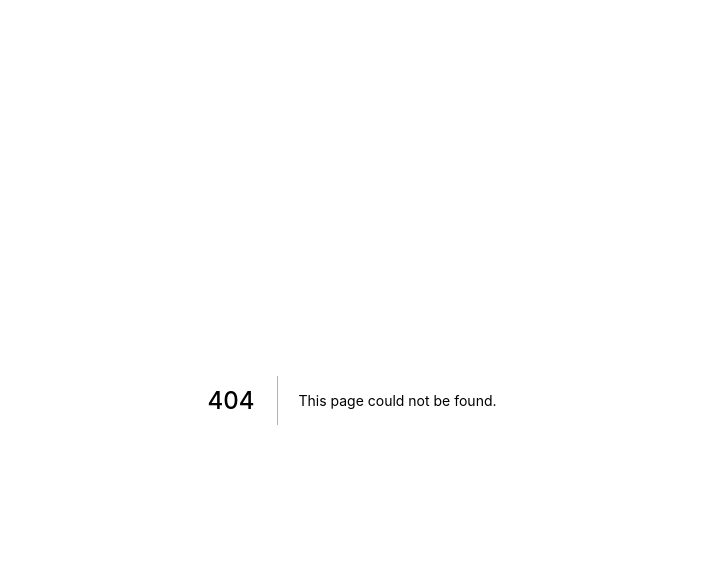
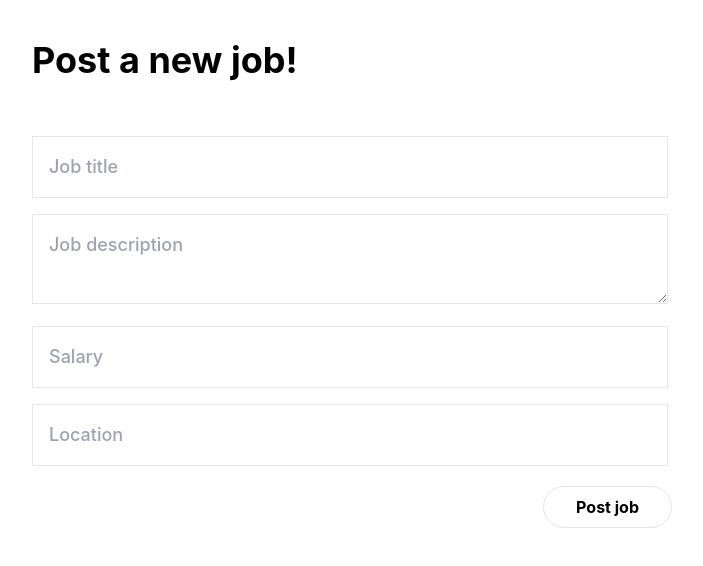
Before and after one commit to FranSarr/job-board, a Next.js app: page /new in a window 1280 px wide. Before the commit this address had no page. Shown: the top 566 px of the page, without its empty margins (288-991 px from the left). Built offline with nearby package versions, Linux system fonts and the light colour scheme; no server answers; sample sign-in values are in the browser's storage.

Commit message:
I finish the job post endpoint

```diff
--- /dev/null
+++ b/pages/api/job.js
@@ -0,0 +1,53 @@
+import prisma from 'lib/prisma'
+import { getSession } from 'next-auth/react'
+
+export default async function handler(req, res) {
+  if (req.method !== 'POST') {
+    return res.status(501).end()
+  }
+
+  const session = await getSession({ req })
+
+  if (!session) return res.status(401).json({ message: 'Not logged in' })
+
+  const user = await prisma.user.findUnique({
+    where: {
+      id: session.user.id,
+    },
+  })
+
+  if (!user) return res.status(401).json({ message: 'User not found' })
+
+  if (req.method === 'POST') {
+    if (!req.body.title)
+      return res
+        .status(400)
+        .json({ message: 'Required parameter title missing' })
+    if (!req.body.description)
+      return res
+        .status(400)
+        .json({ message: 'Required parameter description missing' })
+    if (!req.body.location)
+      return res
+        .status(400)
+        .json({ message: 'Required parameter location missing' })
+    if (!req.body.salary)
+      return res
+        .status(400)
+        .json({ message: 'Required parameter salary missing' })
+
+    await prisma.job.create({
+      data: {
+        title: req.body.title,
+        description: req.body.description,
+        location: req.body.location,
+        salary: req.body.salary,
+        author: {
+          connect: { id: user.id },
+        },
+      },
+    })
+
+    res.status(200).end()
+  }
+}
--- /dev/null
+++ b/pages/new.js
@@ -0,0 +1,87 @@
+import { useState } from 'react'
+import { useSession } from 'next-auth/react'
+import { useRouter } from 'next/router'
+
+
+export default function New() {
+  const [description, setDescription] = useState('')
+  const [title, setTitle] = useState('')
+  const [salary, setSalary] = useState('')
+  const [location, setLocation] = useState('')
+  const { data: session } = useSession()
+  const router = useRouter()
+
+  if (!session || !session.user) return null
+
+  return (
+    <form
+    onSubmit={async (e) => {
+        e.preventDefault()
+
+        try{
+        await fetch('/api/job', {
+          body: JSON.stringify({
+            title,
+            description,
+            location,
+            salary,
+          }),
+          headers: {
+            'Content-Type': 'application/json',
+          },
+          method: 'POST',
+        })
+        router.push('/dashboard')
+
+        } catch (error) {
+          console.error(error)
+        }
+
+
+      }}
+    >
+      <div className='flex flex-col w-1/2 mx-auto'>
+        <h2 className='mt-10 mb-10 text-4xl font-bold'>Post a new job!</h2>
+        <div className=' pt-2 mt-2 mr-1'>
+          <input
+            className='border p-4 w-full text-lg font-medium bg-transparent outline-none color-primary '
+            placeholder='Job title'
+						required
+            onChange={(e) => setTitle(e.target.value)}
+          />
+        </div>
+        <div className=' pt-2 mt-2 mr-1 '>
+          <textarea
+            className='border p-4 w-full text-lg font-medium bg-transparent outline-none color-primary '
+            rows={2}
+            cols={50}
+            placeholder='Job description'
+						required
+            onChange={(e) => setDescription(e.target.value)}
+          />
+        </div>
+        <div className=' pt-2 mt-2 mr-1'>
+          <input
+            className='border p-4 w-full text-lg font-medium bg-transparent outline-none color-primary '
+            placeholder='Salary'
+						required
+            onChange={(e) => setSalary(e.target.value)}
+          />
+        </div>
+        <div className=' pt-2 mt-2 mr-1'>
+          <input
+            className='border p-4 w-full text-lg font-medium bg-transparent outline-none color-primary '
+            placeholder='Location'
+						required
+            onChange={(e) => setLocation(e.target.value)}
+          />
+        </div>
+        <div className='mt-5'>
+          <button className='border float-right px-8 py-2 mt-0  font-bold rounded-full'>
+            Post job
+          </button>
+        </div>
+      </div>
+    </form>
+  )
+}
```
